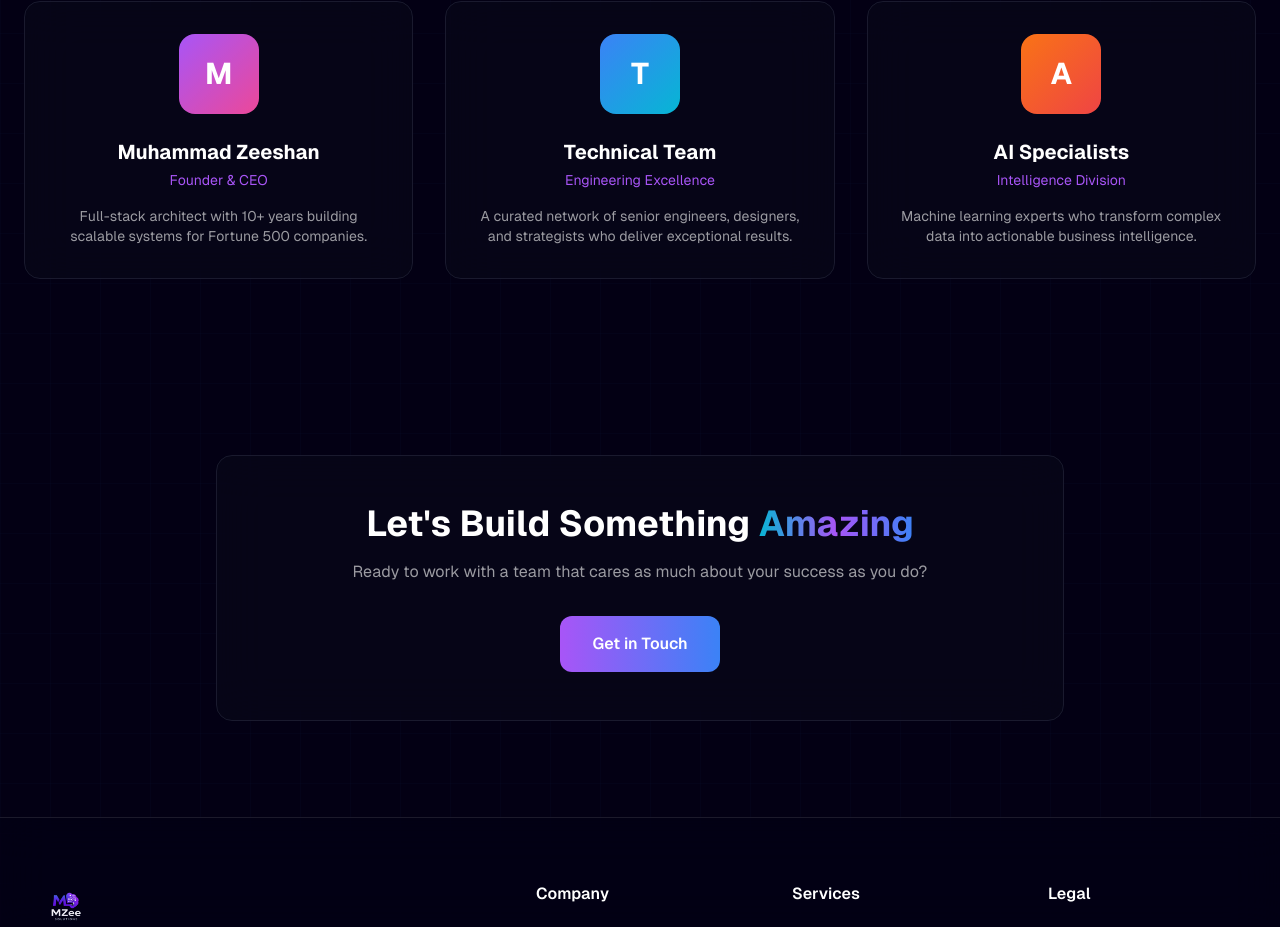
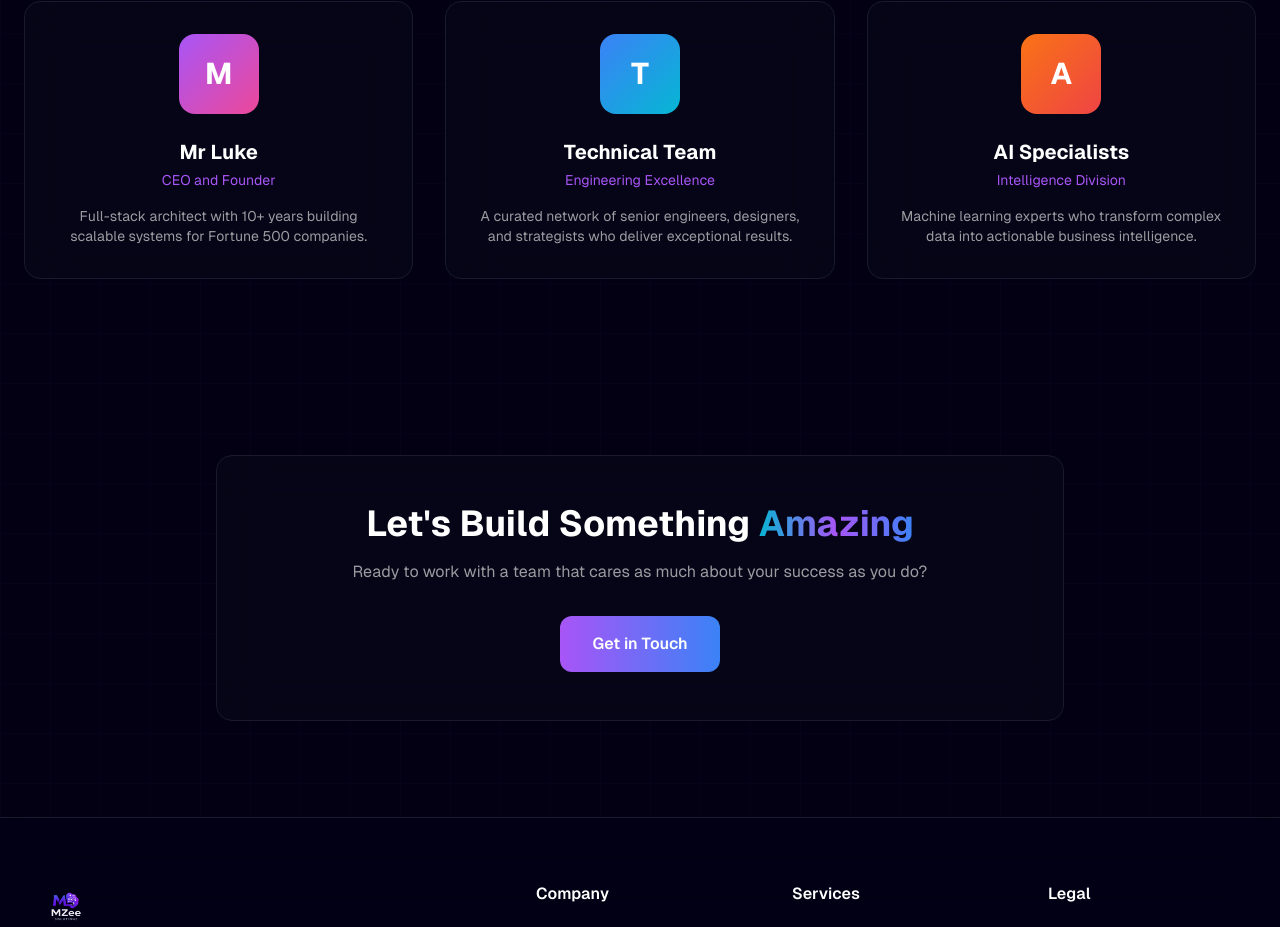
Before and after one commit to sohaibsattar0016/mzee-solutions, a Next.js app: page /about in a window 1280 px wide. Shown: the part 1767-2694 px from the top of the page. Built offline with nearby package versions, Linux system fonts and the light colour scheme.

Commit message:
Update About page founder name

```diff
--- a/src/app/about/page.tsx
+++ b/src/app/about/page.tsx
@@ -33,8 +33,8 @@ const values = [
 
 const team = [
   {
-    name: "Muhammad Zeeshan",
-    role: "Founder & CEO",
+    name: "Mr Luke",
+    role: "CEO and Founder",
     bio: "Full-stack architect with 10+ years building scalable systems for Fortune 500 companies.",
     gradient: "from-purple-500 to-pink-500",
   },
```
